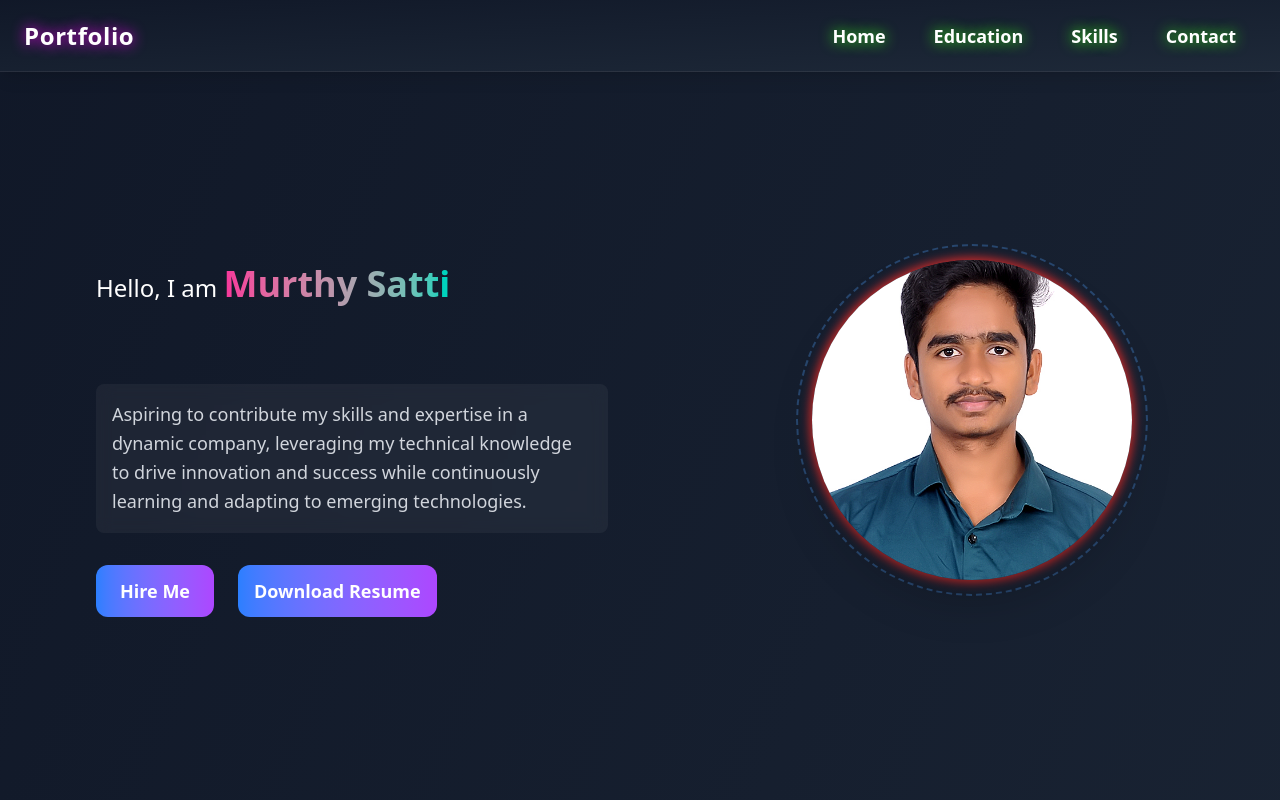
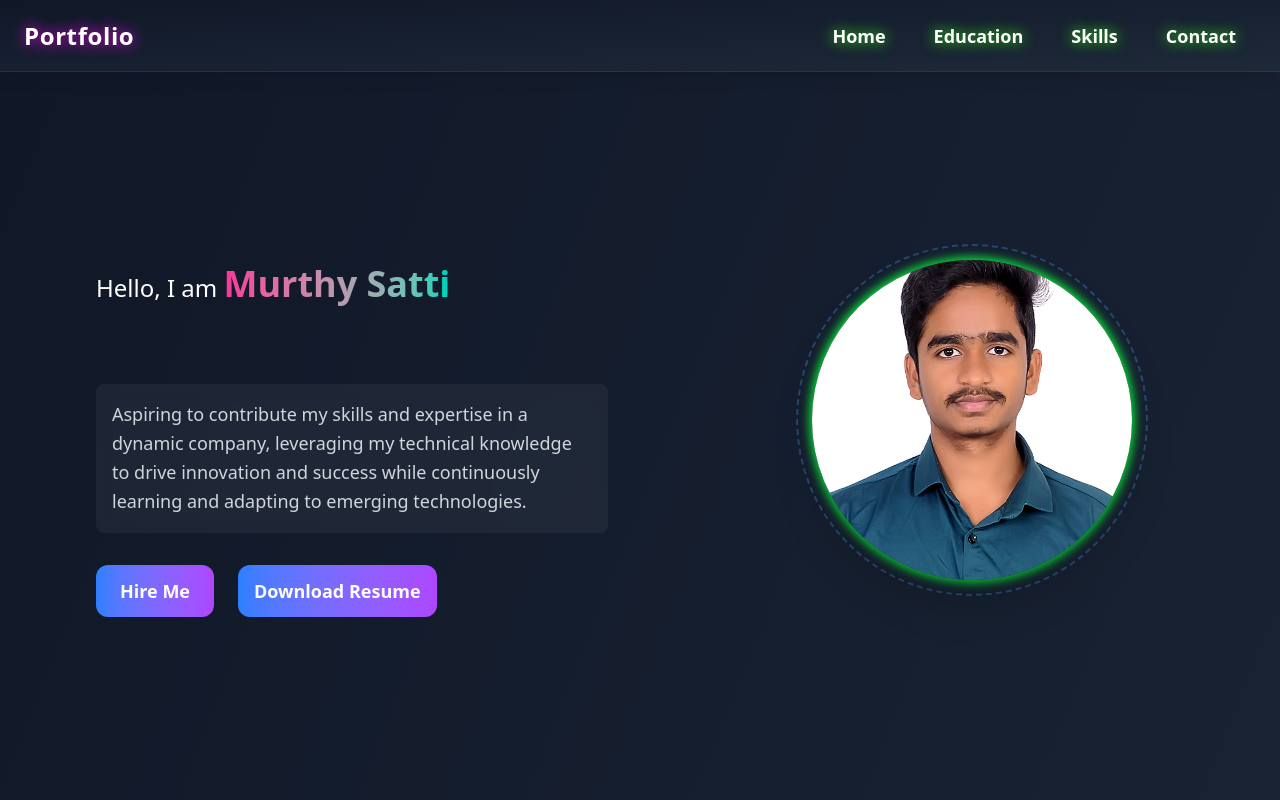
Before and after one commit to murthy-satti/Portfolio, a React (Vite) app in the folder vite-project/: page / in a window 1280 px wide. Shown: the top 800 px of the page. Built offline with nearby package versions, Linux system fonts and the light colour scheme.

Commit message:
Updated portfolio

```diff
--- a/vite-project/src/App.jsx
+++ b/vite-project/src/App.jsx
@@ -163,7 +163,7 @@ export default function Home() {
           <div className="flex flex-col md:flex-row justify-center md:justify-start gap-6 mt-8">
             {/* Hire Me Button */}
             <button
-              className="px-6 py-3 rounded-xl text-lg font-semibold text-white
+              className="cursor-pointer px-6 py-3 rounded-xl text-lg font-semibold text-white
         bg-gradient-to-r from-blue-500 to-purple-500 hover:shadow-lg hover:shadow-blue-500/30 transition-all duration-300 transform hover:-translate-y-1"
               onClick={() =>
                 (window.location.href = "mailto:murthysatti@gmail.com")
@@ -177,7 +177,7 @@ export default function Home() {
               className="group"
             >
               <button
-                className="px-4 py-3 rounded-xl text-lg font-semibold text-white
+                className="cursor-pointer px-4 py-3 rounded-xl text-lg font-semibold text-white
           bg-gradient-to-r from-blue-500 to-purple-500 hover:shadow-lg hover:shadow-purple-500/30
           transition-all duration-300 transform hover:-translate-y-1 w-full flex items-center justify-center gap-2"
 
--- a/vite-project/src/index.css
+++ b/vite-project/src/index.css
@@ -23,7 +23,7 @@
 
 #redbox {
   animation-name: glow;
-  animation-duration: 3s;
+  animation-duration: 10s;
   animation-iteration-count: infinite;
 }
 
```
Also changed, not shown: 1 other file (tests, documents, lock files or other folders).
